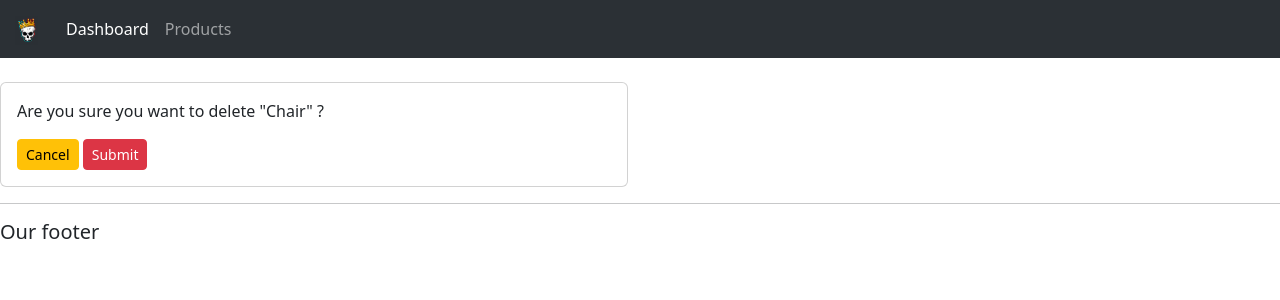
After one commit to thedarkarchitect/Django-projects, a Django app: page /delete/3/ in a window 1280 px wide. The commit adds this page. Shown: the top 300 px of the page. Run offline with Django 4.2, Linux system fonts and the light colour scheme; data comes from the database, SQL or seed files in the repository; both versions use the stored data as it was after the commit.

Commit message:
ninth commit

```diff
--- a/customerMR/accounts/templates/accounts/dashboard.html
+++ b/customerMR/accounts/templates/accounts/dashboard.html
@@ -1,5 +1,5 @@
 {% extends 'accounts/main.html' %}
-
+{% load static %}
 {% block content %}
 {% include 'accounts/status.html' %}
 <br>
@@ -53,7 +53,7 @@
                         <td>{{order.date_created}}</td>
                         <td>{{order.status}}</td>
                         <td><a class="btn btn-sm btn-secondary" href="{% url 'update_order' order.id %}">Update</a></td>
-                        <td><a class="btn btn-sm btn-danger" href="#">Delete</a></td>
+                        <td><a class="btn btn-sm btn-danger" href="{% url 'delete' order.id %}">Delete</a></td>
                     </tr>
                 {% endfor%}
 
--- /dev/null
+++ b/customerMR/accounts/templates/accounts/delete.html
@@ -0,0 +1,22 @@
+{% extends 'accounts/main.html' %}
+{% load static %}
+{% block content %}
+
+<br>
+<div class="row">
+    <div class="col-md-6">
+        <div class="card card-body">
+            <p>Are you sure you want to delete "{{ item }}" ?</p>
+    <form action="{% url 'delete' item.id %}" method="POST">
+        {% csrf_token %}
+        <a class="btn btn-sm btn-warning" href="{% url 'index' %}">Cancel</a>
+        <input class="btn btn-sm btn-danger" type="submit" name="Confirm">
+    </form>
+        </div>
+    </div>
+
+</div>
+
+
+
+{% endblock %}
--- a/customerMR/accounts/urls.py
+++ b/customerMR/accounts/urls.py
@@ -6,5 +6,6 @@ urlpatterns = [
     path('products/', views.products, name='products'),
     path('customer/<str:pk>/', views.customer, name='customer'),
     path('create_order/', views.createOrder, name='createOrder'),
-    path('update_order/<str:pk>/', views.updateOrder, name='update_order')
+    path('update_order/<str:pk>/', views.updateOrder, name='update_order'),
+    path('delete/<str:pk>/', views.delete, name='delete')
 ]
--- a/customerMR/accounts/views.py
+++ b/customerMR/accounts/views.py
@@ -55,8 +55,30 @@ def createOrder(request):
     return render(request, 'accounts/order_form.html', context)
 
 def updateOrder(request, pk):
-    form = OrderForm()
+    order = Order.objects.get(id=pk)
+    form = OrderForm(instance=order)#this to populate the form using the item clicked on
+
+    if request.method == "POST":
+        form = OrderForm(request.POST, instance=order)#if the form is Posted with the prepopulate order information and its satisfactory
+        if form.is_valid():
+            form.save()
+            return redirect('/')
+
     context = {
         'form':form
     }
     return render(request, 'accounts/order_form.html', context)
+
+def delete(request, pk):
+    order = Order.objects.get(id=pk)
+    item = order.product
+
+    if request.method == "POST":
+        order.delete()
+        return redirect('/')
+
+    context = {
+        'item': item
+    }
+
+    return render(request, 'accounts/delete.html', context)
```
Also changed, not shown: customerMR/accounts/templates/accounts/order_form.html (+14 -5 lines), customerMR/db.sqlite3.
